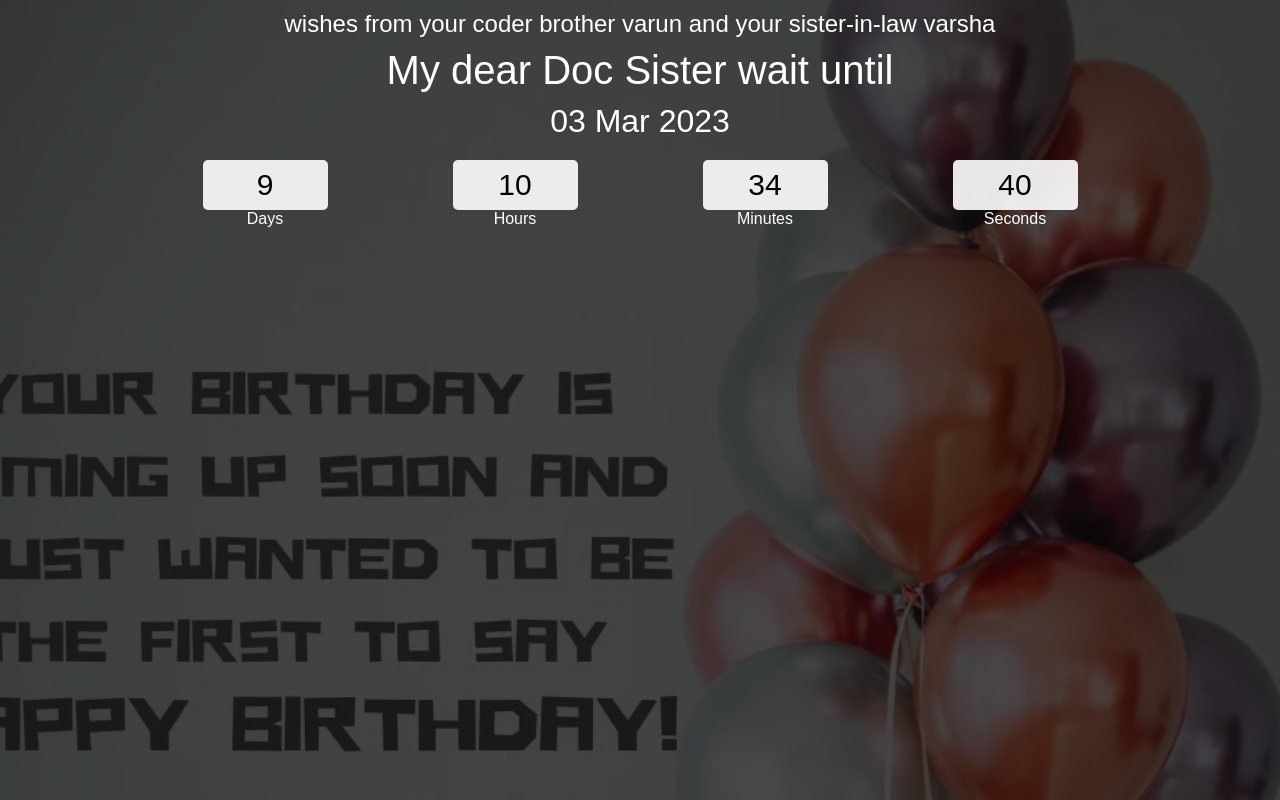
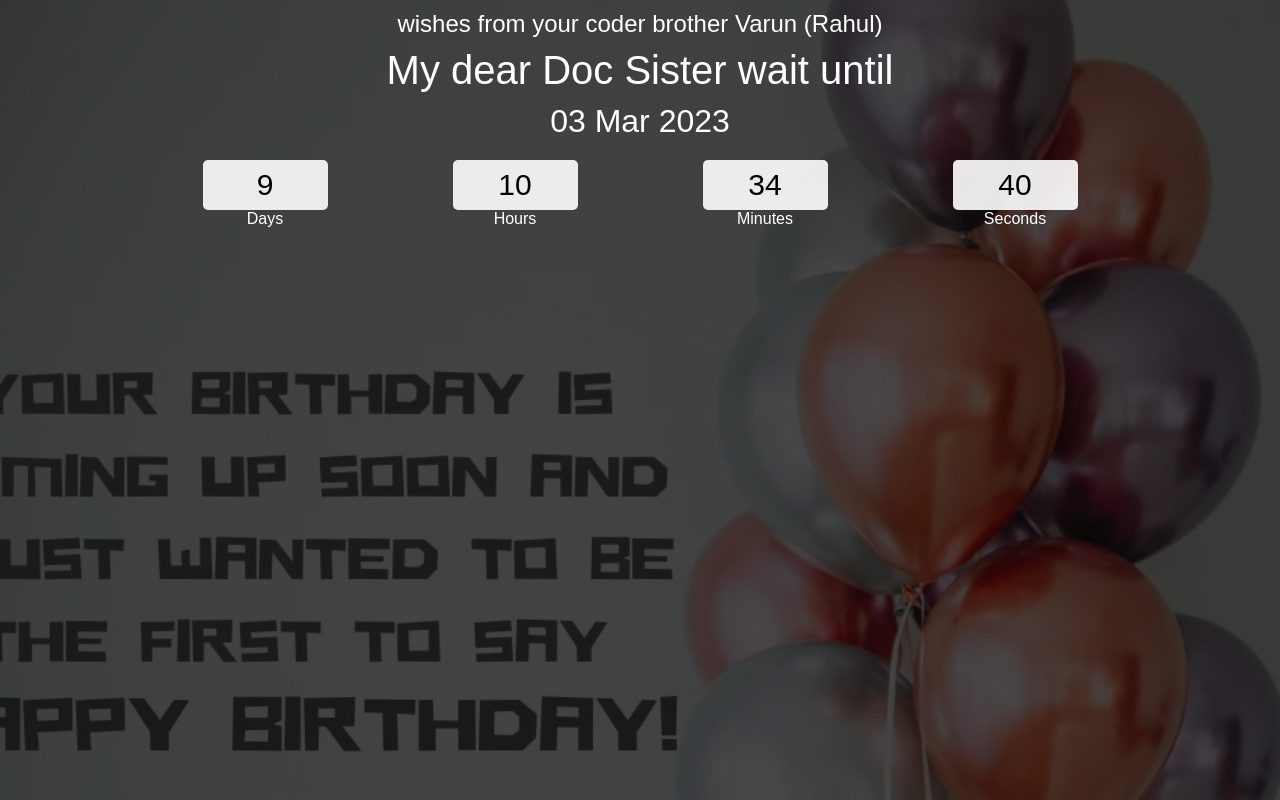
Before and after one commit to mr-varun/Birthdaywish, a plain HTML site: page index.html in a window 1280 px wide. Drawn offline with Linux system fonts and the light colour scheme.

Commit message:
Update index.html

```diff
--- a/index.html
+++ b/index.html
@@ -13,7 +13,7 @@
 <body>
     <div class="main">
         <div class="overlay">
-            <p class="title" style="font-size: 1.5rem;"">wishes from your coder brother varun and your sister-in-law varsha </p>
+            <p class="title" style="font-size: 1.5rem;"">wishes from your coder brother Varun (Rahul)</p>
             <div class="title" style="font-size: 2.5rem;">My dear Doc Sister wait until</div>
             <div class="title" style="font-size: 2rem;"">03 Mar 2023</div>
             <div class="col">
```
